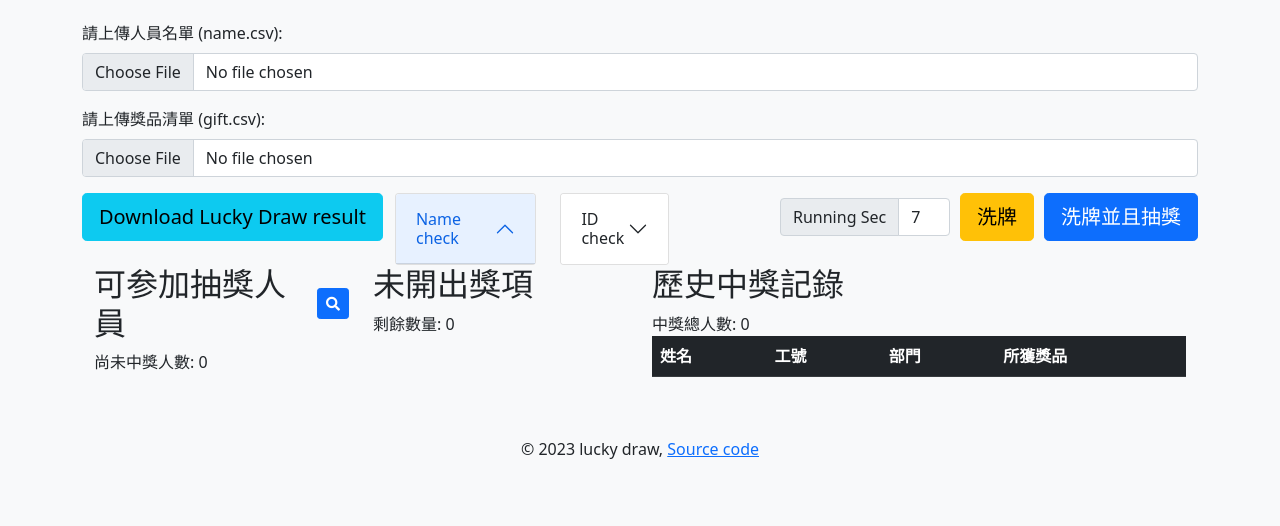
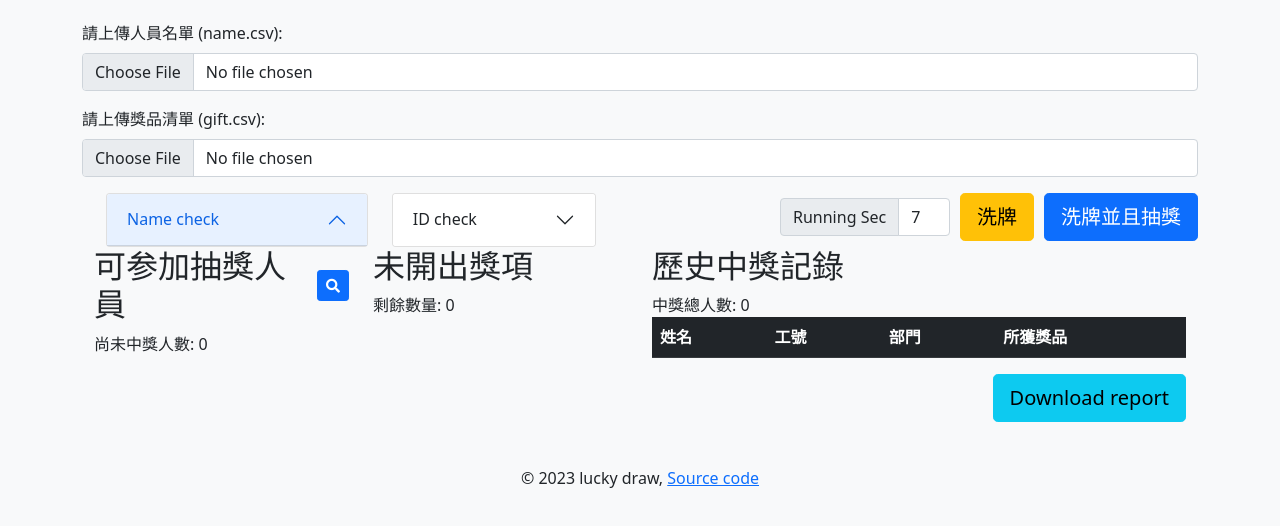
Before and after one commit to a9202507/js_homework, a plain HTML site: page index.html in a window 1280 px wide. Shown: the part 420-946 px from the top of the page. Before the commit the page ends 925 px from the top, so only its background shows below. Drawn offline with nearby package versions, Linux system fonts and the light colour scheme.

Commit message:
Add files via upload

```diff
--- a/index.html
+++ b/index.html
@@ -142,16 +142,7 @@
           -->
       </div>
 
-        <!--下載結果名單-->
-      <div class="left-group">
-        <button
-          id="downResultCSV"
-          onclick="downloadResultCSV()"
-          class="btn btn-lg btn-info"
-        >
-          Download Lucky Draw result
-        </button>
-      </div>
+
       <div id="result" class="mt-3"></div>
 
       <!--手風琴-->
@@ -342,7 +333,18 @@
               <!-- 通過JS動態填充 -->
             </tbody>
           </table>
+           <!--下載結果名單-->
+      <div class="right-group">
+        <button
+          id="downResultCSV"
+          onclick="downloadResultCSV()"
+          class="btn btn-lg btn-info"
+        >
+          Download report
+        </button>
+      </div>
         </div>
+
       </div>
     </div>
 
```
Also changed, not shown: raffle.js (+1 -83 lines).
